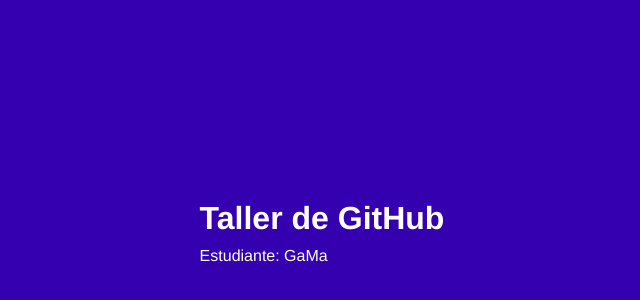
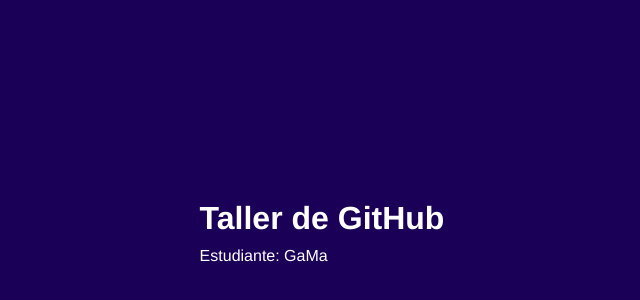
Before and after one commit to JairGaMa/TallerGitHub2025, a plain HTML site: page index.html in a window 1280 px wide. Shown: the part 168-468 px from the top of the page, without its empty margins (318-958 px from the left). Drawn offline with Linux system fonts and the light colour scheme.

Commit message:
Se cambio el color de fondo por uno mas obscuro

```diff
--- a/style.css
+++ b/style.css
@@ -4,7 +4,7 @@ body {
     display: flex;
     justify-content: center;
     align-items: center;
-    background-color: #3500af;
+    background-color: #1b0058;
     color: rgb(255, 255, 255);
     font-family: Helvetica, Arial, sans-serif;
 }
```
